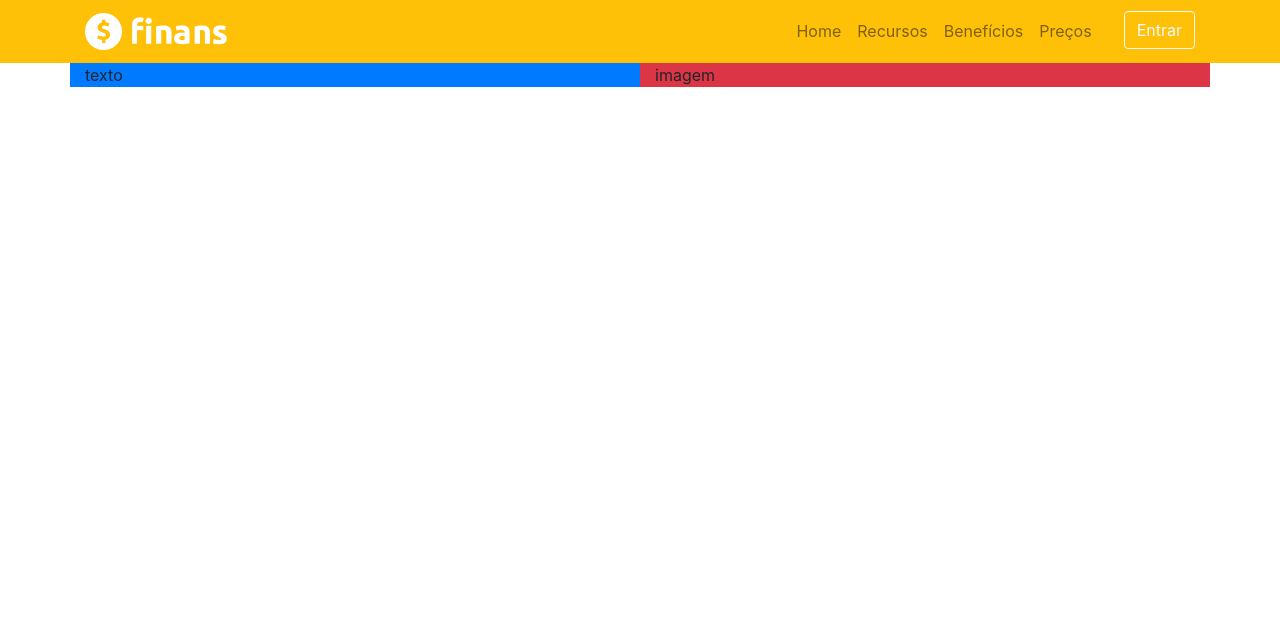
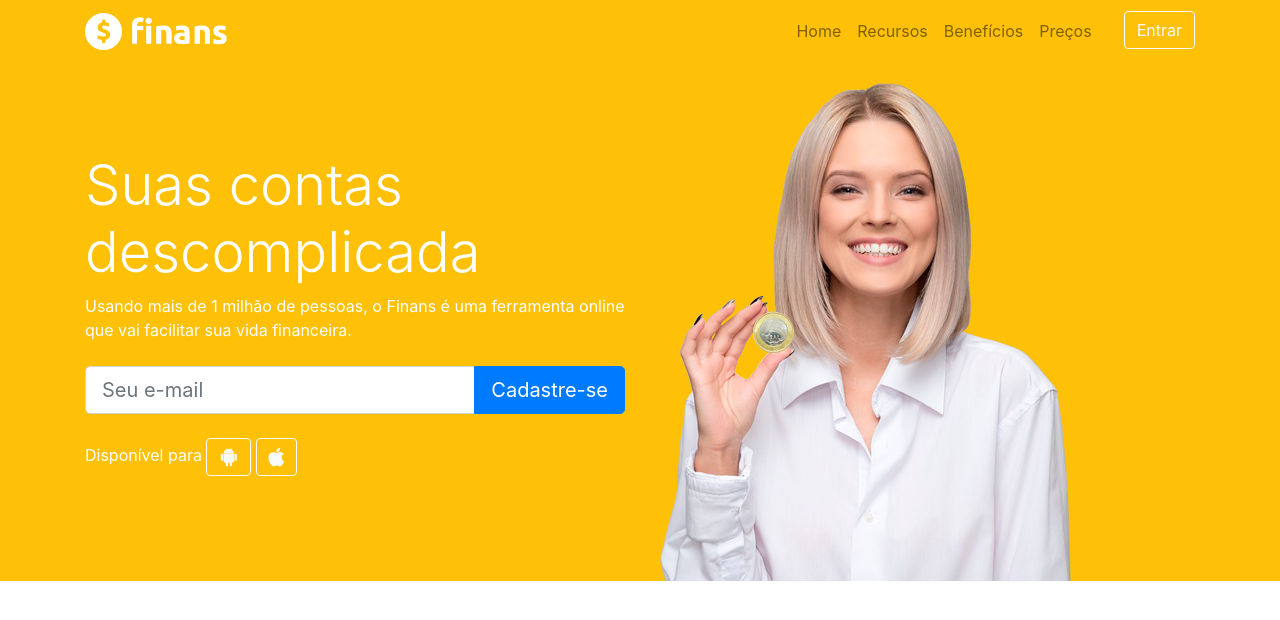
Before and after one commit to oericdacosta/projeto-finans, a plain HTML site: page index.html in a window 1280 px wide. Drawn offline with nearby package versions, Linux system fonts and the light colour scheme.

Commit message:
Create the main content area

```diff
--- a/css/style.css
+++ b/css/style.css
@@ -0,0 +1,4 @@
+#home{
+    background-color: #ffc107;
+    color: #fff;
+}
--- a/index.html
+++ b/index.html
@@ -7,7 +7,9 @@
 
     <!-- Bootstrap CSS -->
     <link rel="stylesheet" href="https://stackpath.bootstrapcdn.com/bootstrap/4.1.3/css/bootstrap.min.css" integrity="sha384-MCw98/SFnGE8fJT3GXwEOngsV7Zt27NXFoaoApmYm81iuXoPkFOJwJ8ERdknLPMO" crossorigin="anonymous">
-    <link rel="stylesheet" href="path/to/font-awesome/css/font-awesome.min.css">
+
+    <link rel="stylesheet" href="https://use.fontawesome.com/releases/v5.3.1/css/all.css" integrity="sha384-mzrmE5qonljUremFsqc01SB46JvROS7bZs3IO2EmfFsd15uHvIt+Y8vEf7N7fWAU" crossorigin="anonymous">
+    <link rel="stylesheet" href="css/style.css">
 
     <title>Finans - finanças pessoais</title>
   </head>
@@ -48,12 +50,50 @@
     </header>
 
     <section id="home">
+
       <div class="container">
         <div class="row">
-          <div class="col-md-6 bg-primary">texto</div>
-          <div class="col-md-6 bg-danger">imagem</div>
+
+          <div class="col-md-6 d-flex">
+            <div class="align-self-center">
+
+              <h1 class="display-4">Suas contas descomplicada</h1>
+              <p>Usando mais de 1 milhão de pessoas, o Finans é uma ferramenta online
+                que vai facilitar sua vida financeira.
+              </p>
+
+              <form class="mt-4 mb-4">
+                <div class="input-group input-group-lg">
+                  <input type="text" placeholder="Seu e-mail" class="form-control">
+
+                  <div class="input-group-append">
+                    <button type="button" class="btn btn-primary">Cadastre-se</button>
+                  </div>
+
+                </div>
+              </form>
+
+              <p>Disponível para
+                <a href="" class="btn btn-outline-light">
+                  <i class="fab fa-android fa-lg"></i>
+                </a>
+                <a href="" class="btn btn-outline-light">
+                  <i class="fab fa-apple fa-lg"></i>
+                </a>
+              </p>
+
+            </div>
+          </div>
+
+          <div class="col-md-6 d-none d-md-block">
+
+            <img src="img/capa-mulher.png" alt="Foto de uma mulher">
+
+          </div>
         </div>
+
       </div>
+
     </section>
 
     <!-- JavaScript (Opcional) -->
```
